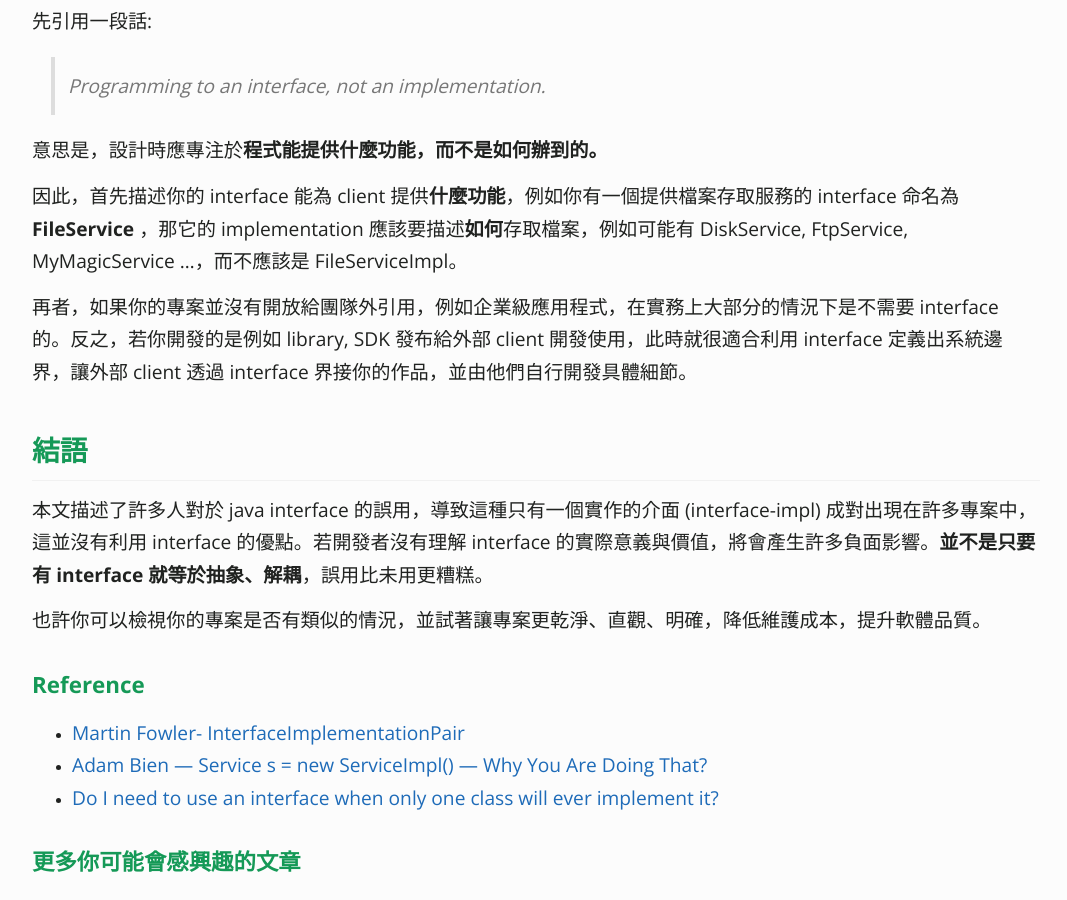
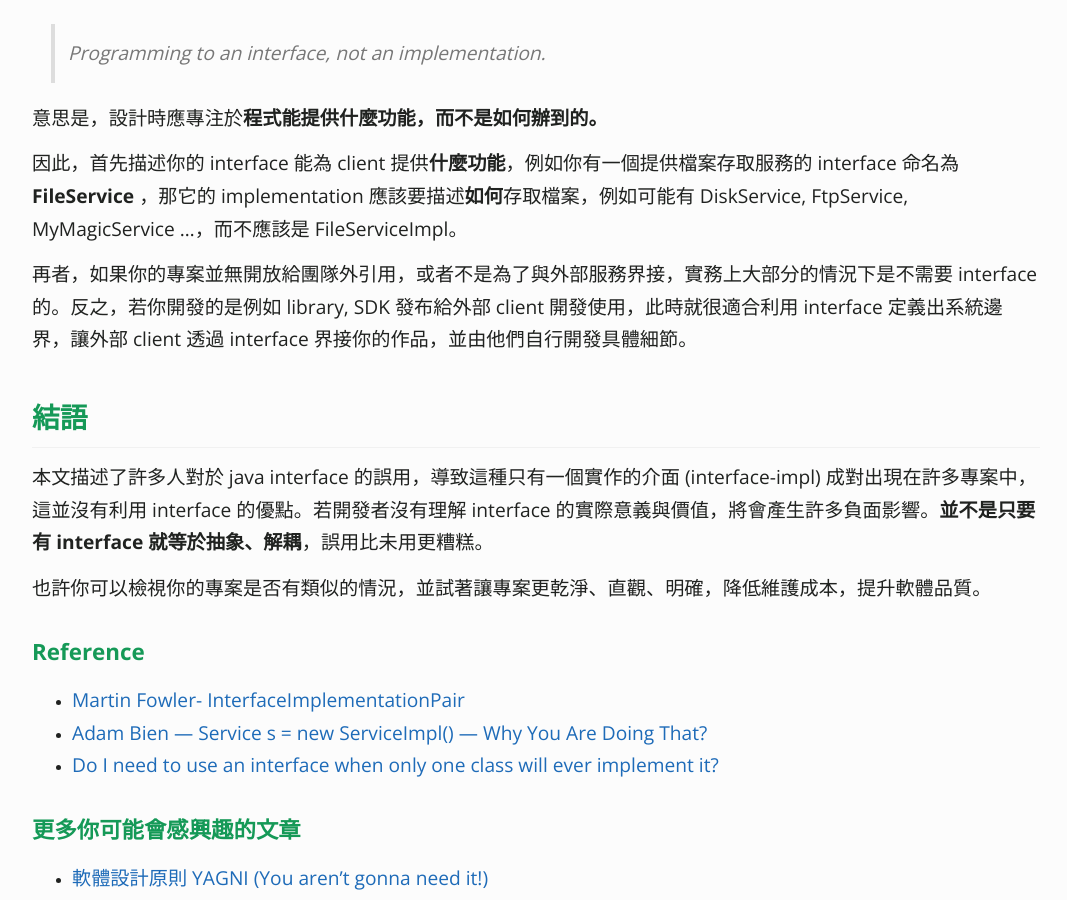
Before and after one commit to KaiSheng714/KaiSheng714.github.io, a Jekyll site: the page built from _posts/2022-01-20-anti-pattern-of-java-interface-impl-style.md, in a window 1280 px wide and 900 px high, scrolled down 2202 px. Shown: the whole window, without its empty margins (104-1171 px from the left). Built offline with Jekyll 4.4.1, drawn with Linux system fonts in a browser that asks for light colours; comment, search, counter and statistics services are not loaded; some of the changed text lies outside the part shown.

Commit message:
interface

```diff
--- a/_posts/2022-01-20-anti-pattern-of-java-interface-impl-style.md
+++ b/_posts/2022-01-20-anti-pattern-of-java-interface-impl-style.md
@@ -9,7 +9,7 @@
 ---
 
 在 Java 專案中，應該不少人看過或寫過只有一個實作(implementation) 的介面 (interface)，並且以 **Interface-Impl** 的風格普遍存在，如下圖的 FooImpl, BarImpl, ServiceImpl，
-而且它們通常都放在同一個 package 或 module 裡，也只給內部人員使用，並不會當作 library 提供給其它專案參考。我認為 interface-impl 的設計是個 **anti-pattern**。它會產生幾個問題，本文將探討此寫法的負面影響以及如何改善。
+而且通常它們只給團隊內部使用，也不會界接外部服務，我認為這樣設計是個 **anti-pattern**。它會產生幾個問題，本文將探討此寫法的負面影響以及如何改善。
 
 ![常見的 Interface 錯誤用法](/assets/image/interface-impl-dir.png?margin=vertical-medium)
 
@@ -55,7 +55,7 @@
 
 因此，首先描述你的 interface 能為 client 提供**什麼功能**，例如你有一個提供檔案存取服務的 interface 命名為 **FileService** ，那它的 implementation 應該要描述**如何**存取檔案，例如可能有 DiskService, FtpService, MyMagicService …，而不應該是 FileServiceImpl。
 
-再者，如果你的專案並沒有開放給團隊外引用，例如企業級應用程式，在實務上大部分的情況下是不需要 interface 的。反之，若你開發的是例如 library, SDK 發布給外部 client 開發使用，此時就很適合利用 interface 定義出系統邊界，讓外部 client 透過 interface 界接你的作品，並由他們自行開發具體細節。
+再者，如果你的專案並無開放給團隊外引用，或者不是為了與外部服務界接，實務上大部分的情況下是不需要 interface 的。反之，若你開發的是例如 library, SDK 發布給外部 client 開發使用，此時就很適合利用 interface 定義出系統邊界，讓外部 client 透過 interface 界接你的作品，並由他們自行開發具體細節。
 
 ## **結語**
 本文描述了許多人對於 java interface 的誤用，導致這種只有一個實作的介面 (interface-impl) 成對出現在許多專案中，這並沒有利用 interface 的優點。若開發者沒有理解 interface 的實際意義與價值，將會產生許多負面影響。**並不是只要有 interface 就等於抽象、解耦**，誤用比未用更糟糕。
```
